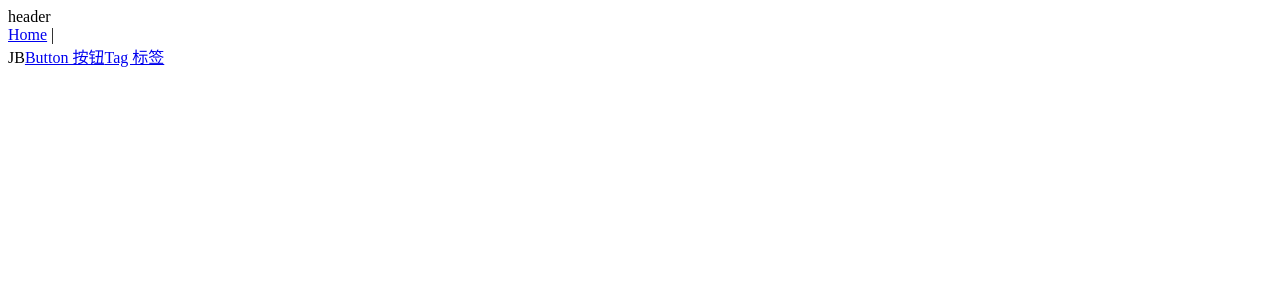
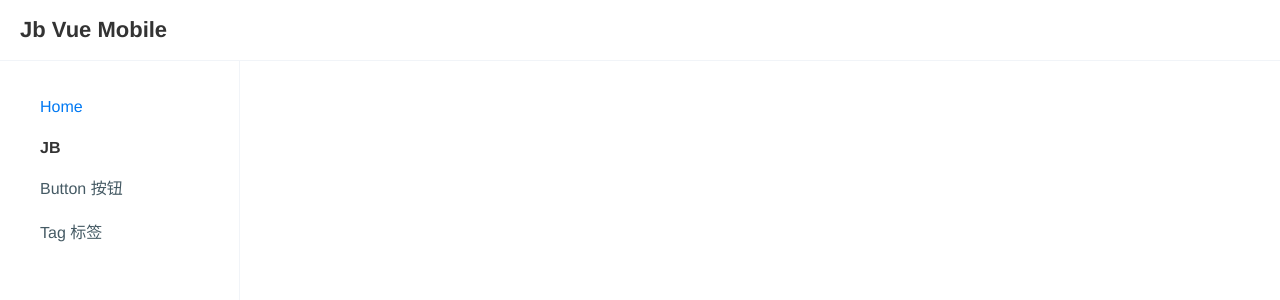
Before and after one commit to eynStudio/jb-vue-mobile, a Vue app: page /#/ in a window 1280 px wide. Shown: the top 300 px of the page. Built offline with nearby package versions, Linux system fonts and the light colour scheme.

Commit message:
doc 页面布局

```diff
--- a/src/App.tsx
+++ b/src/App.tsx
@@ -1,5 +1,6 @@
 import { Component, Vue, Prop, Watch } from "vue-property-decorator";
 import { data } from "./common/data";
+import "./common/doc.scss";
 
 @Component({
   components: {}
@@ -7,21 +8,27 @@ import { data } from "./common/data";
 export class App extends Vue {
   render() {
     return (
-      <div>
-        <div>header</div>
-        <div>
-          <div style="">
-            <router-link to="/">Home</router-link> |
+      <div class="jb-doc">
+        <div class="jb-doc-header">
+          <div class="header-logo">Jb Vue Mobile</div>
+        </div>
+        <div class="jb-doc-nav">
+          <router-link to="/">Home</router-link>
           {data.nav.map(x => (
-              <div>
-                {x.title}
+            <div class="jb-doc-nav-item">
+              <div class="jb-doc-nav-title">{x.title}</div>
               {x.list.map(x2 => (
+                <div class="jb-doc-nav-subitem">
                   <router-link to={x2.path}>{x2.title}</router-link>
+                </div>
               ))}
             </div>
           ))}
         </div>
+        <div class="jb-doc-main">
+          <div class="jb-doc-content">
             <router-view />
+          </div>
         </div>
       </div>
     );
--- /dev/null
+++ b/src/common/doc.scss
@@ -0,0 +1,87 @@
+body {
+  margin: 0;
+  color: #333;
+  font-size: 16px;
+  min-width: 1100px;
+  overflow-x: auto;
+  background-color: #fff;
+  -webkit-font-smoothing: antialiased;
+  font-family: PingFang SC, "Helvetica Neue", Arial, sans-serif;
+}
+
+*,
+*::before,
+*::after {
+  box-sizing: border-box;
+}
+
+a {
+  text-decoration: none;
+}
+
+.jb-doc-header {
+  position: fixed;
+  left: 0;
+  top: 0;
+  width: 100%;
+  border-bottom: 1px solid #f1f4f8;
+  display: flex;
+  align-items: center;
+
+  .header-logo {
+    height: 60px;
+    line-height: 60px;
+    padding-left: 20px;
+    font-size: 22px;
+    font-weight: 600;
+  }
+}
+
+.jb-doc-nav {
+  left: 0;
+  top: 60px;
+  bottom: 0;
+  z-index: 1;
+  position: fixed;
+  overflow-y: scroll;
+  padding: 25px 0 75px;
+  min-width: 240px;
+  max-width: 240px;
+  border-right: 1px solid #f1f4f8;
+
+  a {
+    margin: 0;
+    display: block;
+    color: #455a64;
+    font-size: 16px;
+    padding: 10px 20px 10px 40px;
+    line-height: 24px;
+    transition: all 0.3s;
+  }
+  a:hover {
+    color: #0079f3;
+  }
+
+  .router-link-exact-active {
+    color: #0079f3;
+  }
+
+  .jb-doc-nav-item {
+  }
+  .jb-doc-nav-title {
+    font-weight: 700;
+    padding: 10px 20px 10px 40px;
+  }
+  .jb-doc-nav-subitem {
+  }
+}
+
+.jb-doc-main {
+  overflow: hidden;
+  padding-left: 240px;
+  margin-top: 60px;
+
+  .jb-doc-content {
+    padding: 15px 40px;
+  }
+}
```
Lines whose indentation alone changed are shown as unchanged.
